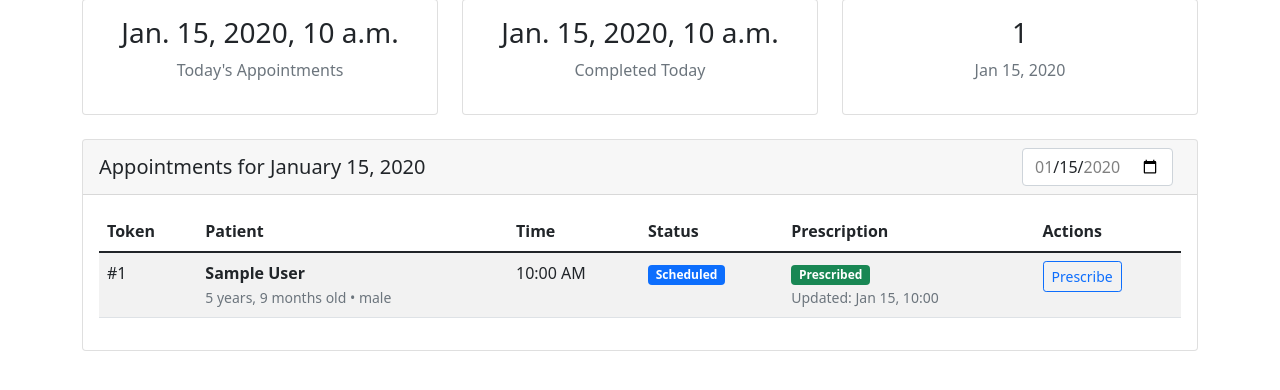
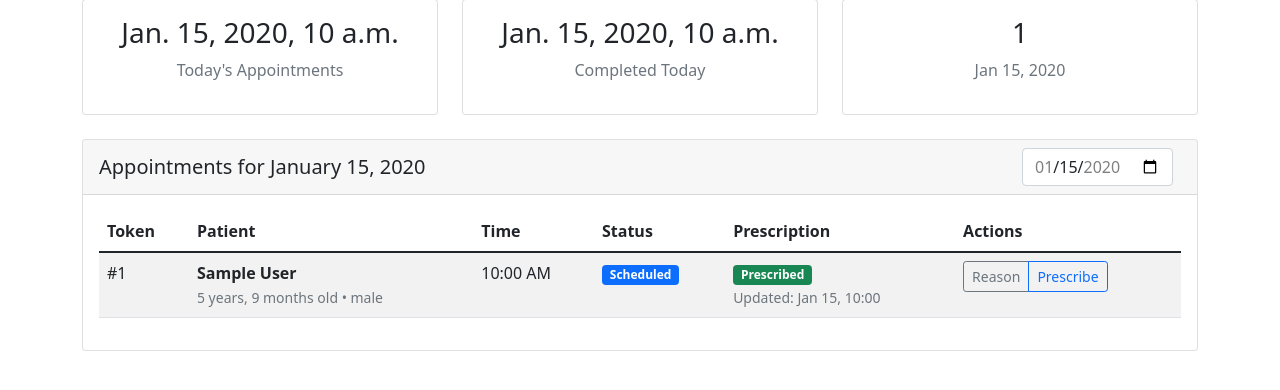
Before and after one commit to devadathsreelayam/HospitalManagement, a Django app: template hospital/templates/doctor_dash.html in a window 1280 px wide. Shown: the part 191-581 px from the top of the page. Run offline with Django 5.2, Linux system fonts and the light colour scheme; a user stored in the database is signed in; tables that the repository leaves empty hold one stand-in row (values such as "Sample post"); the template is opened without the code that fills it: values that come from a table or form of the project are taken from there, most other values are stand-ins (such as "Sample title", 1, 10 or a date in 2020).

Commit message:
Add: Show appointment reason

```diff
--- a/hospital/templates/doctor_dash.html
+++ b/hospital/templates/doctor_dash.html
@@ -116,6 +116,14 @@
                                 </td>
                                 <td>
                                     <div class="btn-group btn-group-sm">
+                                        <!-- View Reason Button -->
+                                        <button type="button" class="btn btn-outline-secondary view-reason-btn"
+                                                data-reason="{{ appointment.reason|escapejs }}"
+                                                data-patient-name="{{ appointment.patient.get_full_name }}"
+                                                title="View appointment reason">
+                                            <i class="fas fa-sticky-note"></i> Reason
+                                        </button>
+
                                         <!-- Prescribe Medicine Button - Show for all dates but disable for future -->
                                         <button type="button" class="btn btn-outline-primary prescribe-btn"
                                                 data-appointment-id="{{ appointment.id }}"
@@ -202,6 +210,30 @@
                 <button type="button" class="btn btn-primary" id="savePrescriptionBtn">
                     <i class="fas fa-save"></i> Save Prescription
                 </button>
+            </div>
+        </div>
+    </div>
+</div>
+
+<!-- Reason View Modal -->
+<div class="modal fade" id="reasonModal" tabindex="-1">
+    <div class="modal-dialog">
+        <div class="modal-content">
+            <div class="modal-header">
+                <h5 class="modal-title">Appointment Reason</h5>
+                <button type="button" class="btn-close" data-bs-dismiss="modal"></button>
+            </div>
+            <div class="modal-body">
+                <p><strong>Patient:</strong> <span id="reasonPatientName"></span></p>
+                <div class="mb-3">
+                    <label class="form-label"><strong>Reason for Visit:</strong></label>
+                    <div class="border p-3 bg-light rounded" id="reasonText" style="min-height: 100px;">
+                        <!-- Reason will be inserted here -->
+                    </div>
+                </div>
+            </div>
+            <div class="modal-footer">
+                <button type="button" class="btn btn-secondary" data-bs-dismiss="modal">Close</button>
             </div>
         </div>
     </div>
@@ -349,5 +381,29 @@ document.addEventListener('DOMContentLoaded', function() {
         });
     }
 });
+
+// Reason view
+document.addEventListener('DOMContentLoaded', function() {
+    const reasonModal = new bootstrap.Modal(document.getElementById('reasonModal'));
+
+    // View reason button handler
+    document.querySelectorAll('.view-reason-btn').forEach(button => {
+        button.addEventListener('click', function() {
+            const reason = this.dataset.reason;
+            const patientName = this.dataset.patientName;
+
+            document.getElementById('reasonPatientName').textContent = patientName;
+
+            // Handle empty reason
+            if (reason && reason.trim() !== '') {
+                document.getElementById('reasonText').textContent = reason;
+            } else {
+                document.getElementById('reasonText').textContent = 'No reason provided.';
+            }
+
+            reasonModal.show();
+        });
+    });
+});
 </script>
 {% endblock %}
```
